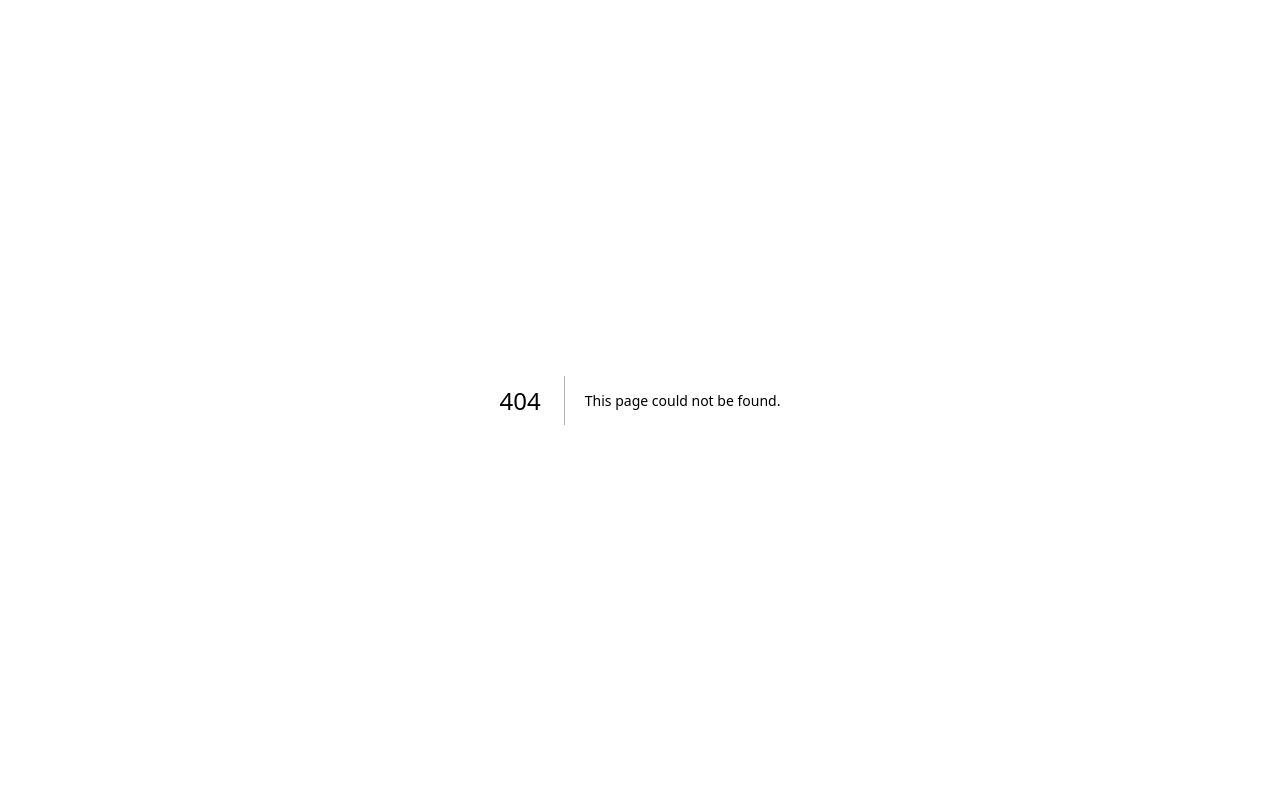
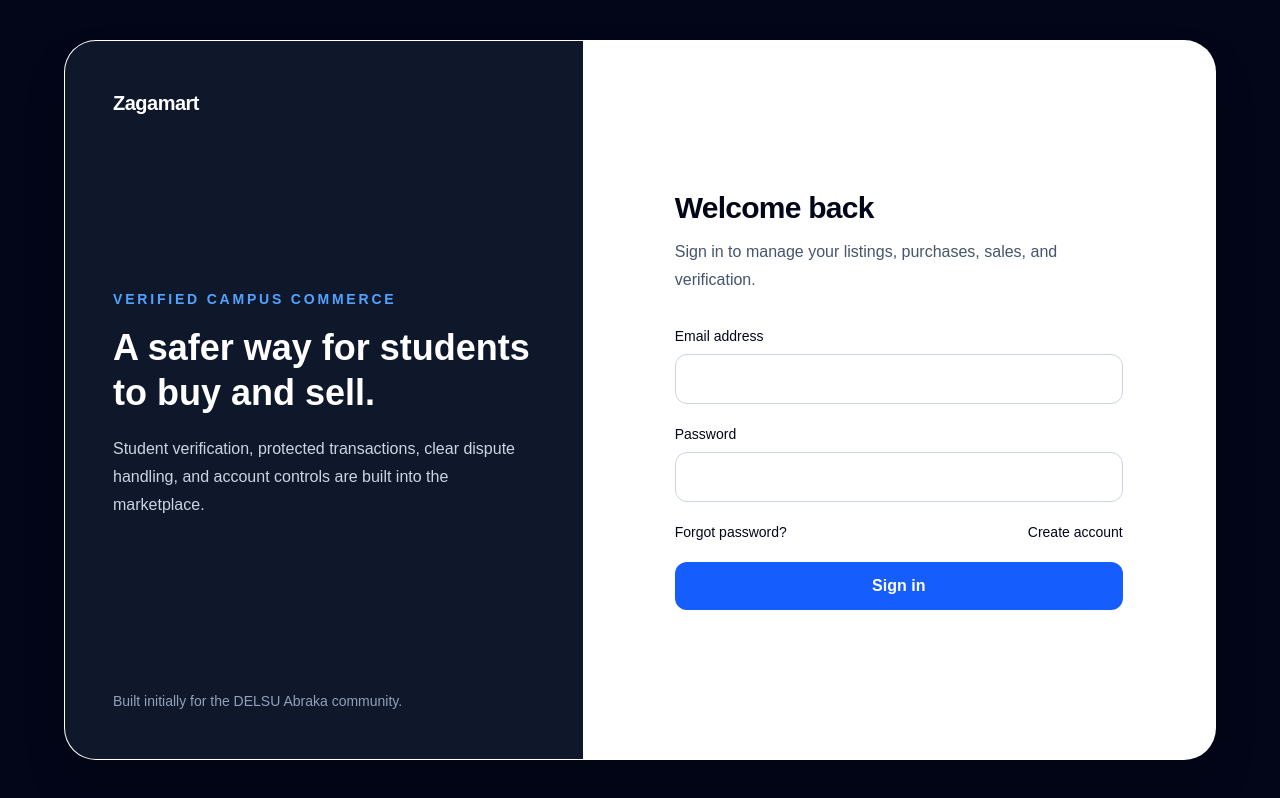
Before and after one commit to Chinex4/zagamart, a Next.js app: page /login in a window 1280 px wide. Before the commit this address had no page. Built offline with nearby package versions, Linux system fonts and the light colour scheme; no server answers.

Commit message:
feat: implement Supabase authentication flows

```diff
--- /dev/null
+++ b/src/app/(auth)/login/page.tsx
@@ -0,0 +1,16 @@
+import { AuthShell } from "@/features/auth/components/auth-shell";
+import { LoginForm } from "@/features/auth/components/login-form";
+import { requireGuest } from "@/features/auth/services/auth.service";
+
+export default async function LoginPage() {
+  await requireGuest();
+
+  return (
+    <AuthShell
+      title="Welcome back"
+      description="Sign in to manage your listings, purchases, sales, and verification."
+    >
+      <LoginForm />
+    </AuthShell>
+  );
+}
```
